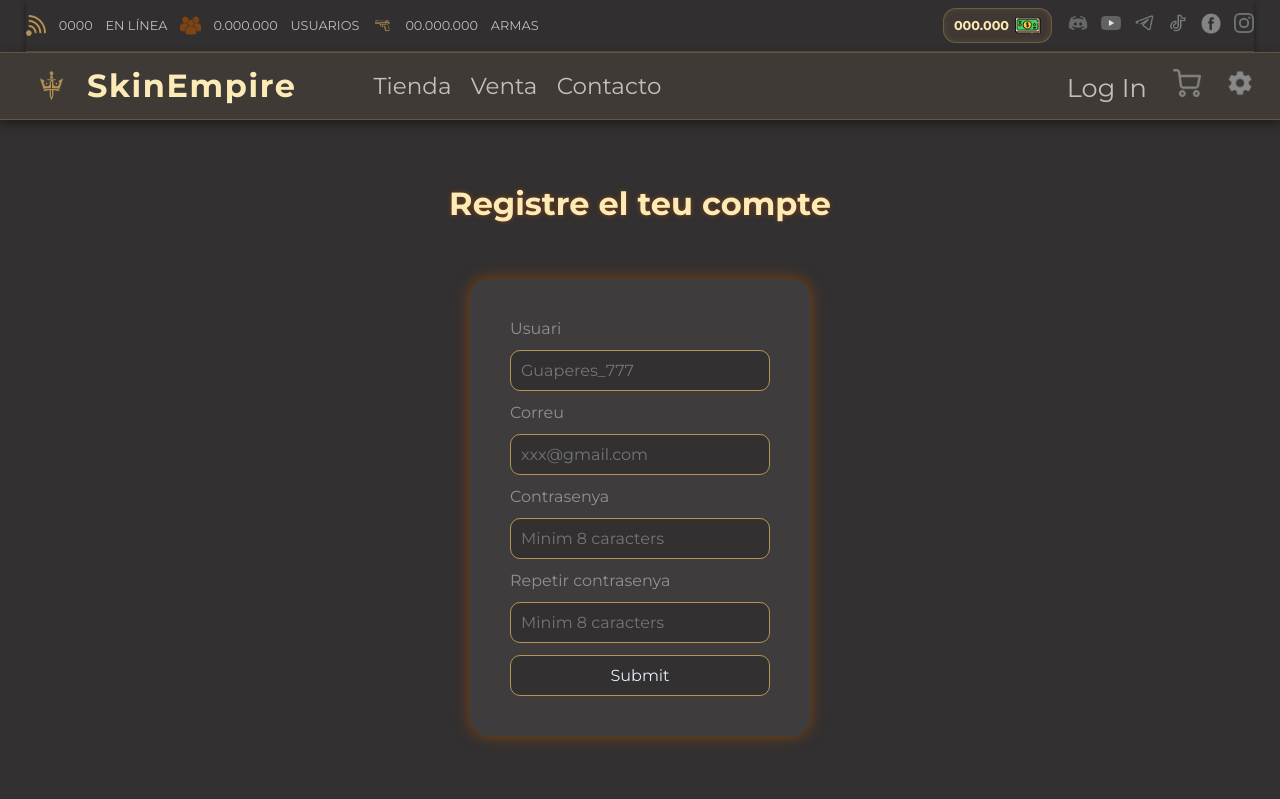
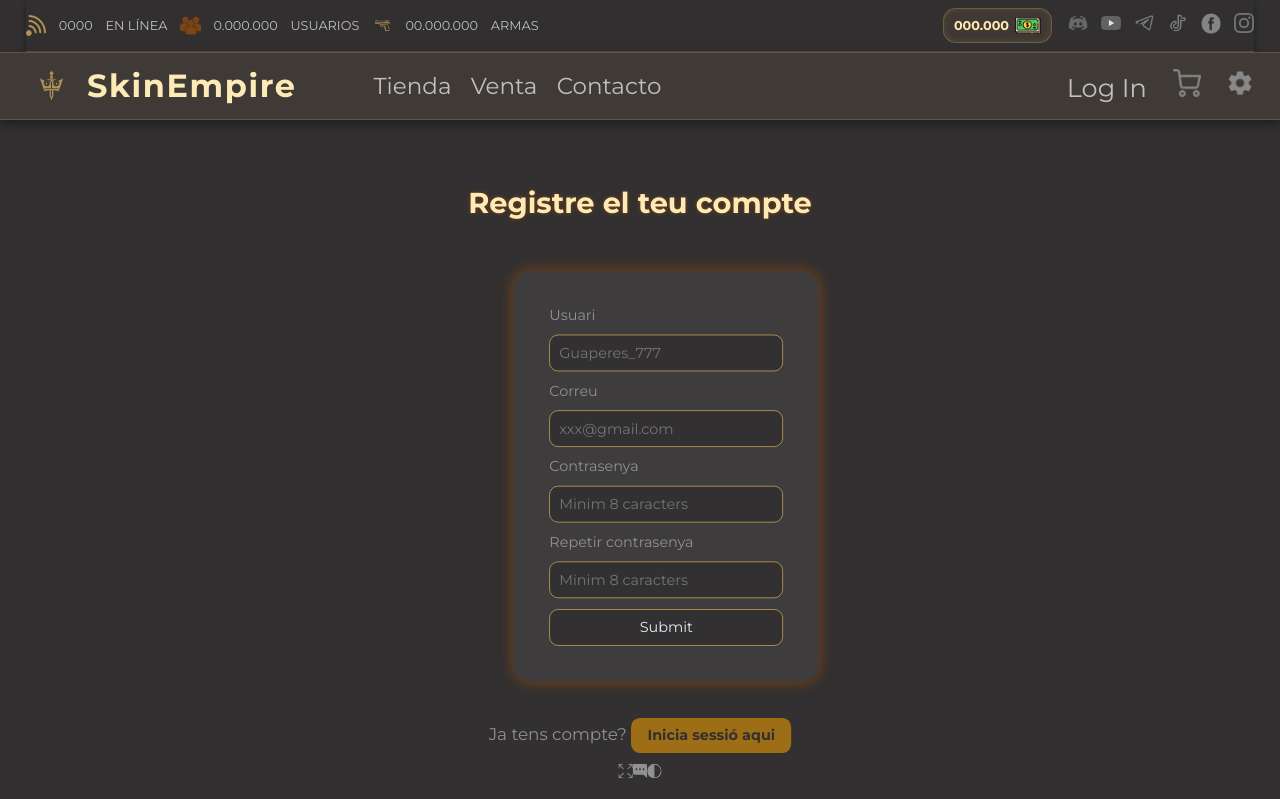
Before and after one commit to Frikian/SKINEMPIRE-Ang, an Angular app: page /register in a window 1280 px wide. Shown: the top 799 px of the page. Built offline with nearby package versions, Linux system fonts and the light colour scheme.

Commit message:
inici serveis

```diff
--- a/src/app/login/login.css
+++ b/src/app/login/login.css
@@ -11,6 +11,7 @@ body {
   display: flex;
   flex-direction: column;
   align-items: center;
+  justify-content: center;
   min-height: 100vh;
   margin: 0;
   padding-top: 0;
@@ -19,7 +20,7 @@ body {
 
 /* título */
 h1 {
-  margin-top: 4rem;
+  margin-top: 2rem;
   margin-bottom: 3.5rem;
   color: #FDEBB7;
   text-shadow: 0 0 5px #804410;
@@ -42,6 +43,7 @@ h1 {
   box-shadow: 0 0 15px #804410;
   width: 340px;
   margin-bottom: 2.5rem;
+  margin-left: 39%;
 }
 
 form {
@@ -347,16 +349,3 @@ input[type="button"]:hover {
   transform: scale(1.2);
   filter: brightness(1.2);
 }
-
-.login-wrapper {
-  flex: 1;
-  display: flex;
-  flex-direction: column;
-  align-items: center;
-  justify-content: center;
-}
-
-
-svg{
-  width: 1.5vw;
-}
--- a/src/app/login/login.html
+++ b/src/app/login/login.html
@@ -1,17 +1,15 @@
-<div class="login-wrapper">
-  <h1>Inici de sessió</h1>
-  <div class="signup-form">
-  <form (ngSubmit)="onLogin()" #loginForm="ngForm" method="post" action="/index.html">
+<h1>Inici de sessió</h1>
+<div class="signup-form">
+  <form method="post" action="/index.html">
     <label for="usuari">Usuari</label>
-    <input [(ngModel)]="loginData.usuari" type="text" name="usuari" id="usuari" placeholder="Guaperes_777" required>
+    <input type="text" name="usuari" id="usuari" placeholder="Guaperes_777" required>
 
     <label for="pass">Contrasenya</label>
-    <input [(ngModel)]="loginData.contrasenya" type="password" name="pass" id="pass" placeholder="Minim 8 caracters" required>
+    <input type="password" name="pass" id="pass" placeholder="Minim 8 caracters" required>
     <br>
     <br>
     <input type="submit" value="Inicia sessió" name="login" >
   </form>
-  </div>
 </div>
 <footer>
   <h3>
--- a/src/app/register/register.css
+++ b/src/app/register/register.css
@@ -11,13 +11,16 @@ body {
   display: flex;
   flex-direction: column;
   align-items: center;
+  justify-content: center;
   min-height: 100vh;
+  margin: 0;
+  padding-top: 0;
+  transform: none;
 }
-
 
 /* título */
 h1 {
-  margin-top: 4rem;
+  margin-top: 2rem;
   margin-bottom: 3.5rem;
   color: #FDEBB7;
   text-shadow: 0 0 5px #804410;
@@ -27,12 +30,10 @@ h1 {
 }
 
 .formulari-sencer {
-  display: flex;
-  flex-direction: column;
-  align-items: center;
-  justify-content: center;
+  /* la pagina se veia pequeña, la hice mas grande con scaling */
+  transform: scale(0.9);
+  transform-origin: center;
 }
-
 
 /* formulari */
 .signup-form {
@@ -42,6 +43,7 @@ h1 {
   box-shadow: 0 0 15px #804410;
   width: 340px;
   margin-bottom: 2.5rem;
+  margin-left: 39%;
 }
 
 form {
@@ -347,7 +349,3 @@ input[type="button"]:hover {
   transform: scale(1.2);
   filter: brightness(1.2);
 }
-
-svg {
-  width: 1.5vw;
-}
--- a/src/app/register/register.html
+++ b/src/app/register/register.html
@@ -1,14 +1,14 @@
 <div class="formulari-sencer">
   <h1>Registre el teu compte</h1>
   <div class="signup-form">
-    <form class="registerformsectioninput" (ngSubmit)="onRegister()" #registerForm="ngForm" method="post" action="/index.html">
+    <form class="registerformsectioninput" method="post" action="/index.html">
       <label for="usuari">Usuari</label>
-      <input class="registerformsectioninput" [(ngModel)]="user.usuari" type="text" name="usuari" id="usuari" placeholder="Guaperes_777" required>
+      <input class="registerformsectioninput" type="text" name="usuari" id="usuari" placeholder="Guaperes_777" required>
 
       <label type="email">Correu</label>
-      <input class="registerformsectioninput" [(ngModel)]="user.correu" type="email" name="email" id="email" placeholder="xxx@gmail.com" required>
+      <input class="registerformsectioninput" type="email" name="email" id="email" placeholder="xxx@gmail.com" required>
       <label for="pass">Contrasenya</label>
-      <input class="registerformsectioninput" [(ngModel)]="user.contrasenya" type="password" name="pass" id="pass" placeholder="Minim 8 caracters" required>
+      <input class="registerformsectioninput" type="password" name="pass" id="pass" placeholder="Minim 8 caracters" required>
 
       <label for="pass">Repetir contrasenya</label>
       <input type="password" name="pass" id="pass" placeholder="Minim 8 caracters" required>
@@ -19,10 +19,11 @@
   <footer>
     <h3>
       Ja tens compte?
-      <a routerLink="/login">
+      <a href="login.html">
         <input type="button" value="Inicia sessió aqui">
       </a>
     </h3>
+    <p><a href="register"></a></p>
 
     <svg xmlns="http://www.w3.org/2000/svg" width="16" height="16" fill="currentColor" class="bi bi-arrows-fullscreen" viewBox="0 0 16 16">
       <path fill-rule="evenodd" d="M5.828 10.172a.5.5 0 0 0-.707 0l-4.096 4.096V11.5a.5.5 0 0 0-1 0v3.975a.5.5 0 0 0 .5.5H4.5a.5.5 0 0 0 0-1H1.732l4.096-4.096a.5.5 0 0 0 0-.707m4.344 0a.5.5 0 0 1 .707 0l4.096 4.096V11.5a.5.5 0 1 1 1 0v3.975a.5.5 0 0 1-.5.5H11.5a.5.5 0 0 1 0-1h2.768l-4.096-4.096a.5.5 0 0 1 0-.707m0-4.344a.5.5 0 0 0 .707 0l4.096-4.096V4.5a.5.5 0 1 0 1 0V.525a.5.5 0 0 0-.5-.5H11.5a.5.5 0 0 0 0 1h2.768l-4.096 4.096a.5.5 0 0 0 0 .707m-4.344 0a.5.5 0 0 1-.707 0L1.025 1.732V4.5a.5.5 0 0 1-1 0V.525a.5.5 0 0 1 .5-.5H4.5a.5.5 0 0 1 0 1H1.732l4.096 4.096a.5.5 0 0 1 0 .707"/>
--- a/src/app/register/register.ts
+++ b/src/app/register/register.ts
@@ -1,28 +1,14 @@
 import { Component } from '@angular/core';
-import {Router, RouterLink} from '@angular/router';
-import {FormsModule} from '@angular/forms';
+import {Usuaris} from '../serveis/usuaris';
 
 @Component({
   selector: 'app-register',
-  imports: [
-    RouterLink,
-    FormsModule
-  ],
+  imports: [],
   templateUrl: './register.html',
   styleUrl: './register.css',
 })
 export class Register {
-  user = {
-    usuari: "",
-    correu: "",
-    contrasenya: ""
-  }
-
-  constructor(private router: Router) {}
-
-  onRegister() {
-    sessionStorage.setItem('user', JSON.stringify(this.user));
-    alert('Registre completat correctament!');
-    this.router.navigate(['/login']);
+  nom: string= ""
+  constructor(private Usuarisss: Usuaris) {
   }
 }
--- /dev/null
+++ b/src/app/serveis/usuaris.ts
@@ -0,0 +1,8 @@
+import { Injectable } from '@angular/core';
+
+@Injectable({
+  providedIn: 'root',
+})
+export class Usuaris {
+
+}
```
Also changed, not shown: 1 other file (tests, documents, lock files or other folders).
